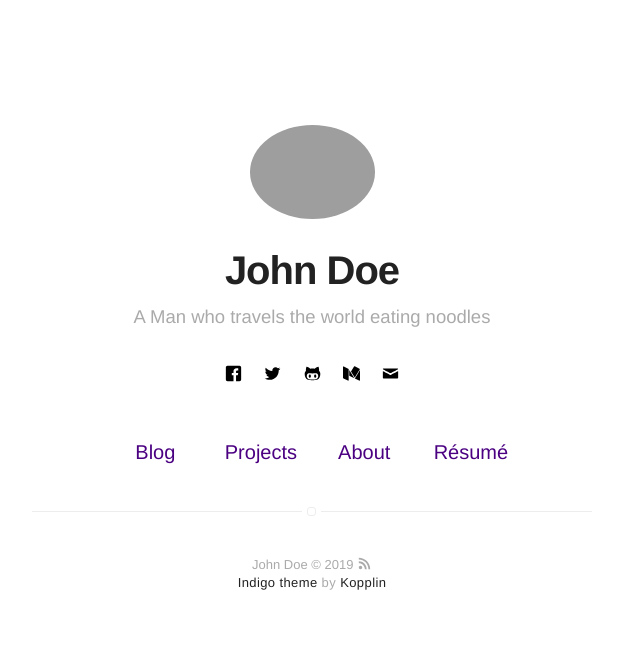
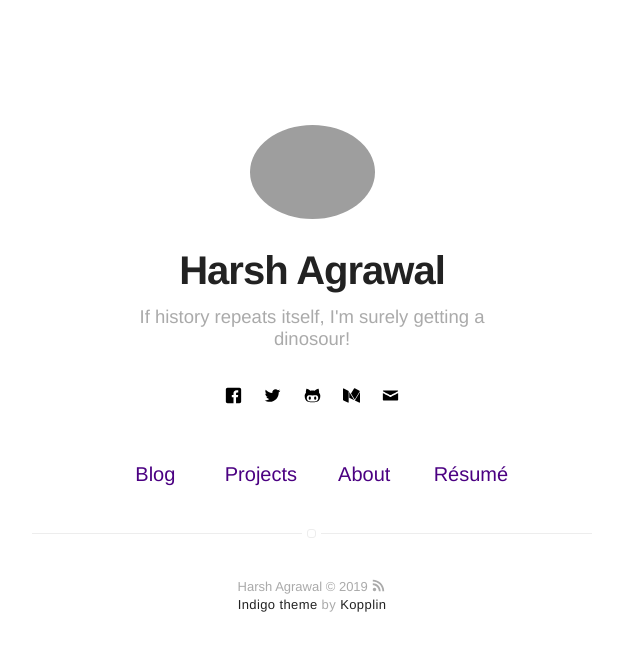
Before and after one commit to harshagrawal13/harshagrawal13.github.io, a Jekyll site: the page built from index.html, in a window 1280 px wide. Shown: the top 651 px of the page, without its empty margins (328-968 px from the left). Built offline with Jekyll 4.4.1, drawn with Linux system fonts in a browser that asks for light colours.

Commit message:
Update _config.yml

```diff
--- a/_config.yml
+++ b/_config.yml
@@ -1,9 +1,9 @@
 # main text of home
-name: John Doe
-bio: A Man who travels the world eating noodles
+name: Harsh Agrawal
+bio: If history repeats itself, I'm surely getting a dinosour!
 
 # twitter summary info
-description: A blog about technology and stuff related
+description: A blog about me and my projects
 
 # if it's an external image, update below for true
 # better with square images
@@ -16,7 +16,7 @@ resume: true
 resume-external: true
 resume-url: https://google.com/?q=my+resume
 
-url: https://koppl.in/indigo
+url: https://github.com/Xavian-Brooker
 # your url: http://USERNAME.github.io
 
 permalink: /:title/
@@ -51,7 +51,7 @@ github: mygithub
 medium: medium
 # vimeo: myvimeo
 # lanyrd: mylanyrd
-email: myemail@gmail.com
+email: sunfall@gmail.com
 
 authors:
     johndoe:
```
